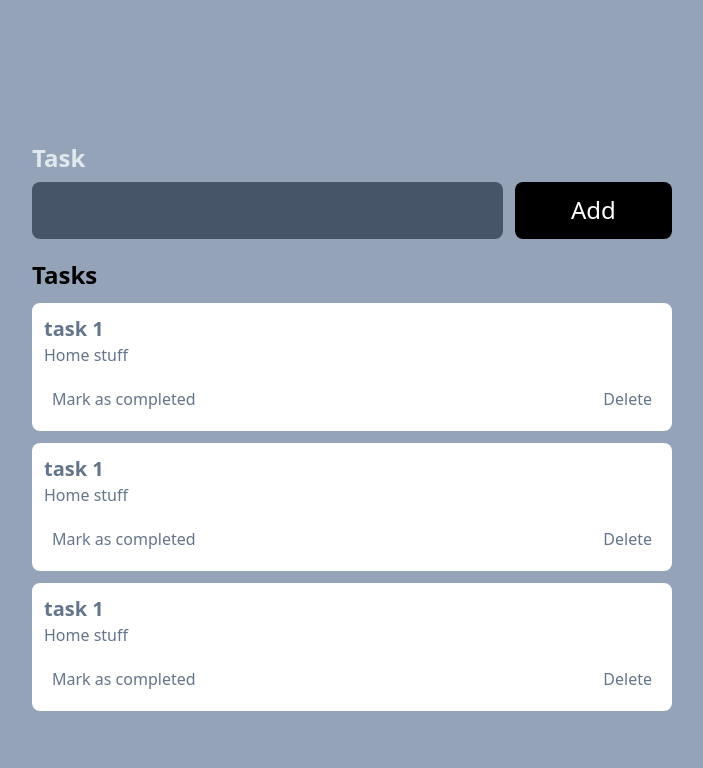
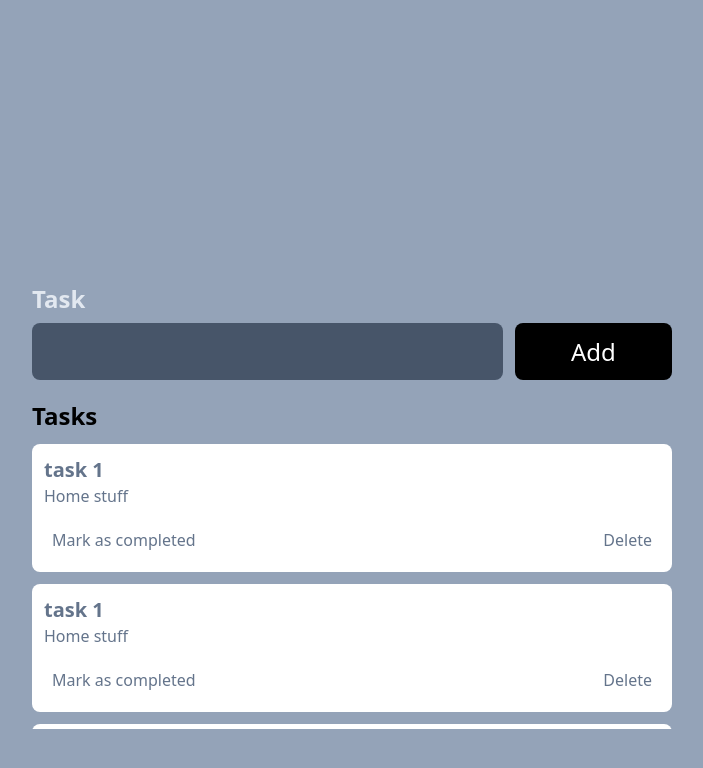
Before and after one commit to bryan936M/nextjs14-redux, a Next.js app: page / in a window 1280 px wide. Shown: the top 768 px of the page, without its empty margins (288-991 px from the left). Built offline with nearby package versions, Linux system fonts and the light colour scheme.

Commit message:
feat: UI improvements

```diff
--- a/app/page.tsx
+++ b/app/page.tsx
@@ -8,7 +8,7 @@ export default function Home() {
   }
 
   return (
-    <main className="h-full flex flex-col justify-center space-y-5">
+    <main className="h-full flex flex-col justify-end py-5 space-y-5">
       {/*tas input form */}
       <form onSubmit={handleSubmit} className="w-1/2 mx-auto space-y-2">
         <h1 className="font-extrabold text-2xl text-slate-200">Task</h1>
@@ -29,6 +29,7 @@ export default function Home() {
       </form>
 
       {/* tasks list */}
+
       <Tasks />
     </main>
   );
--- a/components/Task.tsx
+++ b/components/Task.tsx
@@ -7,13 +7,16 @@ const tasks: ITask[] = [
   { title: "task 1", description: "Home stuff", id: 1, isCompleted: false },
   { title: "task 1", description: "Home stuff", id: 2, isCompleted: false },
   { title: "task 1", description: "Home stuff", id: 3, isCompleted: false },
+  { title: "task 1", description: "Home stuff", id: 3, isCompleted: false },
+  { title: "task 1", description: "Home stuff", id: 3, isCompleted: false },
+  { title: "task 1", description: "Home stuff", id: 3, isCompleted: false },
 ];
 
 const Tasks = (props: Props) => {
   return (
-    <div className="h-3/6 w-1/2 mx-auto space-y-3">
+    <div className="h-3/6 w-1/2 mx-auto space-y-3  ">
       <h1 className="text-2xl capitalize font-bold">Tasks</h1>
-      <div className="h-fit">
+      <div className="h-3/4 overflow-y-scroll no-scrollbar snap">
         {tasks.map((task) => (
           <TaskCard
             key={task.id}
--- a/components/TaskCard.tsx
+++ b/components/TaskCard.tsx
@@ -28,7 +28,7 @@ const TaskCard = ({
       <div className="flex justify-between items-center mt-3">
         <button
           onClick={handleCompleted}
-          className="text-slate p-2 rounded-lg transition-all duration-300 ease-in-out hover:bg-blue-300 hover:text-white"
+          className="text-slate p-2 rounded-lg transition-all duration-300 ease-in-out hover:bg-slate-400 hover:text-white"
         >
           {isCompleted ? "Mark as not completed" : "Mark as completed"}
         </button>
--- a/tailwind.config.ts
+++ b/tailwind.config.ts
@@ -15,6 +15,17 @@ const config: Config = {
       },
     },
   },
-  plugins: [],
+  plugins: [
+    function ({ addUtilities }) {
+      const newUtilities = {
+        ".no-scrollbar::-webkit-scrollbar": { display: "none" },
+        ".no-scrollbar": {
+          "-ms-overflow-style": "none",
+          "scrollbar-width": "none",
+        },
+      };
+      addUtilities(newUtilities);
+    },
+  ],
 };
 export default config;
```
